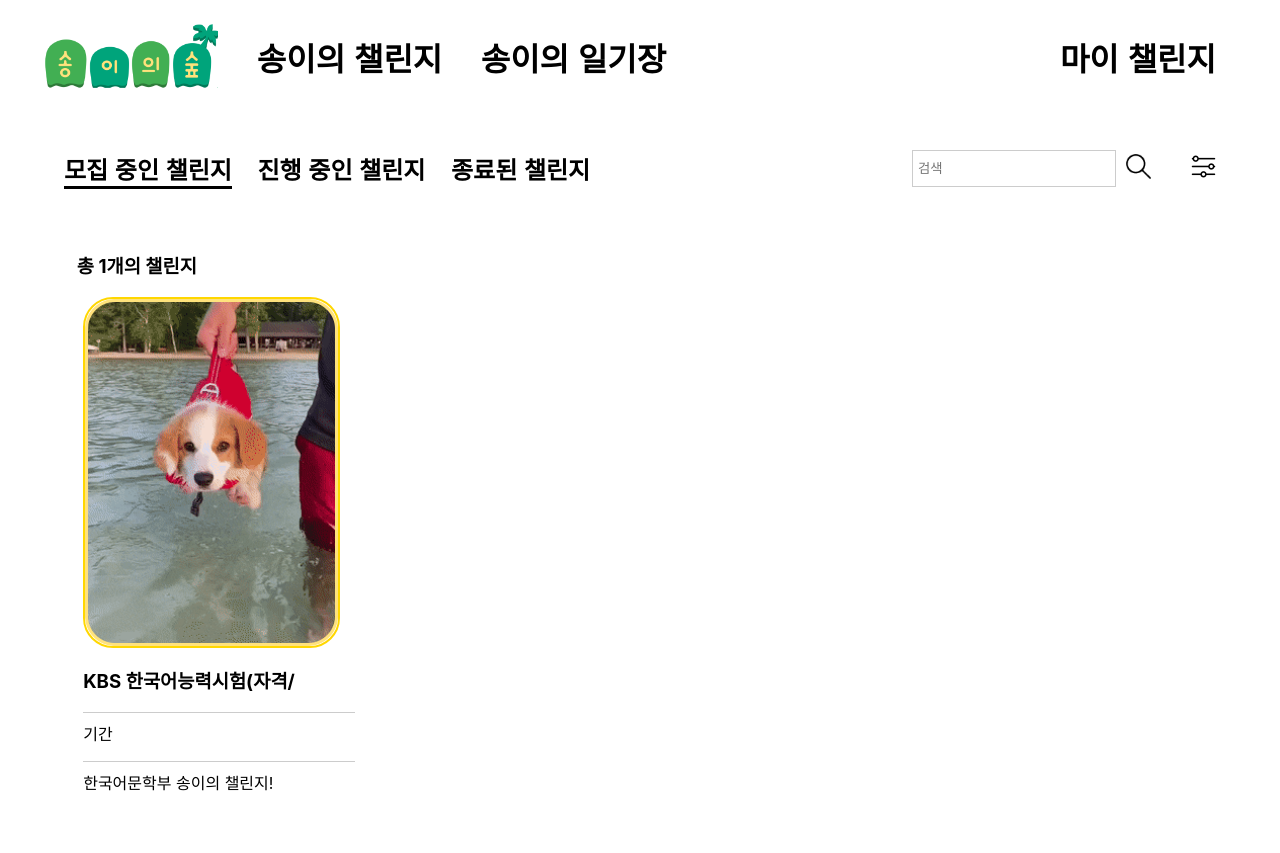
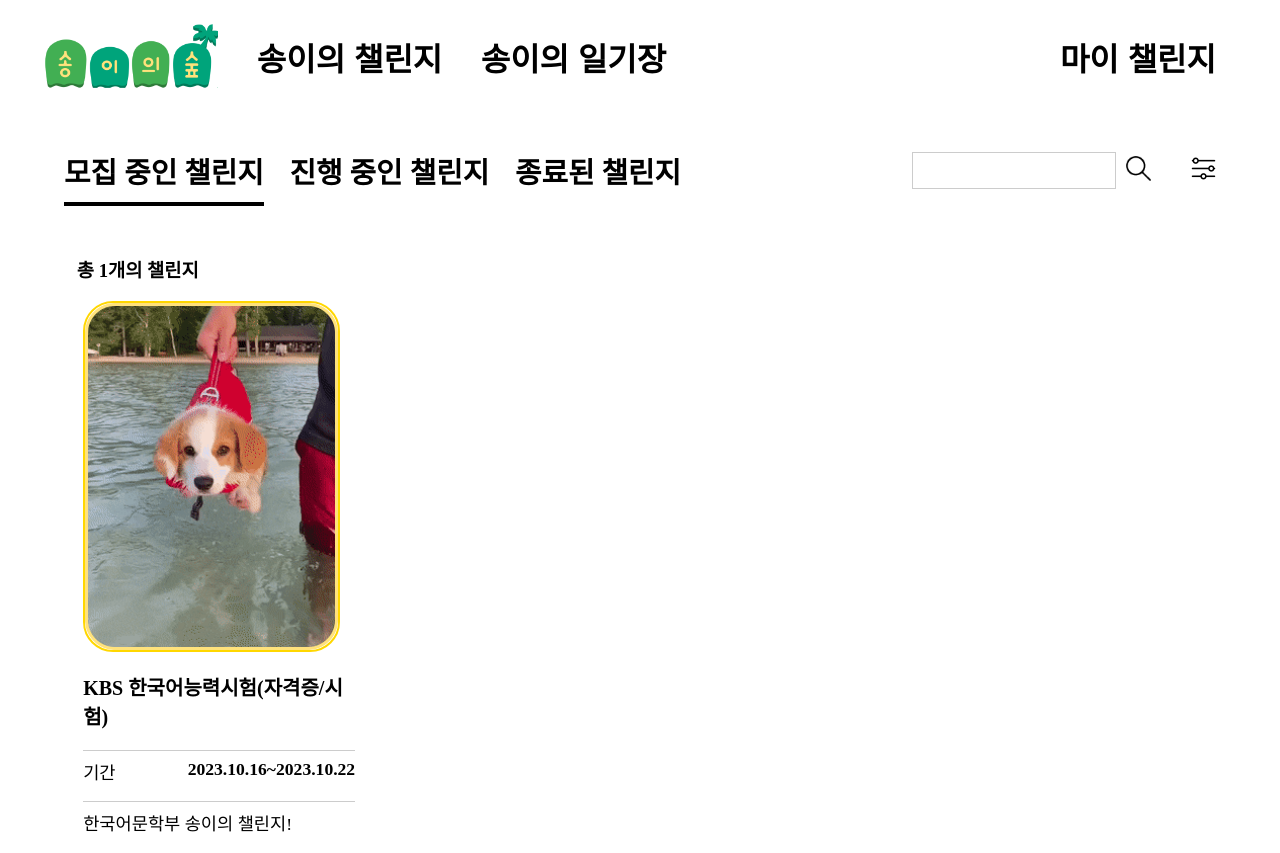
Before and after one commit to Songyee-Challenge/FE, a React (Create React App) app: page /songchallenge in a window 1280 px wide. Before the commit the page ends 810 px from the top, so only its background shows below. Built offline with nearby package versions, Linux system fonts and the light colour scheme; a web font is replaced by a local one.

Commit message:
[chore]폰트 적용

```diff
--- a/src/components/CompletedChallenge.jsx
+++ b/src/components/CompletedChallenge.jsx
@@ -1,10 +1,12 @@
 import React from 'react';
 import styled from 'styled-components';
+import example from '../images/exampleimage.png';
 import ProgressBar from './ProgressBar';
 
 const CompletedBox = styled.div`
     margin-left:3vw;
     margin-top:5vw;
+    font-family:'Pretendard';
 `;
 
 const CompletedList = styled.div`
@@ -21,7 +23,7 @@ const CompletedImageContainer = styled.div`
 `;
 
 const CompletedImage = styled.img`
-    width: 100%
+    width: 100%;
     height: auto;
     border-bottom: 1px solid #ccc;
 `;
@@ -47,7 +49,7 @@ const CompletedChallenge = () => {
             {/* {challenges.map(challenge=>( */}
             <CompletedList>
                 <CompletedImageContainer>
-                    <CompletedImage/>
+                    <CompletedImage src={example}/>
                 </CompletedImageContainer>
             <CompletedInfo>
                 <CompletedTitle>자바스크립트 챌린지 (자유 스터디)</CompletedTitle>
--- a/src/components/DetailBar.jsx
+++ b/src/components/DetailBar.jsx
@@ -19,7 +19,8 @@ const CustomButton = styled.button`
   cursor: pointer;
   position: relative;
   padding: 0;
-  font-size: 1.5rem;
+  font-family:'Pretendard';
+  font-size: 1.7rem;
   font-weight: bold;
   color: #000;
   margin-right: 2vw;
--- a/src/components/OngoingChallenge.jsx
+++ b/src/components/OngoingChallenge.jsx
@@ -1,10 +1,12 @@
 import React from 'react';
 import styled from 'styled-components';
+import example from '../images/exampleimage.png';
 import ProgressBar from './ProgressBar';
 
 const OngoingBox = styled.div`
     margin-left:3vw;
     margin-top:5vw;
+    font-family:'Pretendard';
 `;
 
 const OngoingList = styled.div`
@@ -47,7 +49,7 @@ const OngoingChallenge = () => {
             {/* {challenges.map(challenge=>()} */}
             <OngoingList>
                 <OngoingImageContainer>
-                    <OngoingImage/>
+                    <OngoingImage src={example}/>
                 </OngoingImageContainer>
             <OngoingInfo>
                 <OngoingTitle>배드민턴 챌린지 (운동)</OngoingTitle>
--- a/src/components/ProgressBar.jsx
+++ b/src/components/ProgressBar.jsx
@@ -4,6 +4,7 @@ import styled from 'styled-components';
 const ProgressBarContainer = styled.div`
   display: flex;
   align-items: center;
+  font-family:'Pretendard';
 `;
 
 const TextWrapper = styled.div`
--- a/src/components/RecruitingChallenge.jsx
+++ b/src/components/RecruitingChallenge.jsx
@@ -6,6 +6,7 @@ import example from '../images/exampleimage.png';
 const RecruitBox = styled.div`
     margin-left:3vw;
     margin-top:5vw;
+    font-family:'Pretendard';
 `;
 
 const RecruitList = styled.div`
@@ -34,12 +35,16 @@ const RecruitInfo = styled.div`
 
 const RecruitTitle = styled.h3`
     font-weight: bold;
+    font-size:1.25rem;
 `;
 
 const RecruitDetails = styled.p`
     margin-top: 0.5rem;
     border-top: 1px solid #ccc;
     padding-top: 0.5rem;
+    font-size:1.1rem;
+    display: flex;
+    justify-content: space-between;
 `;
 
 const RecruitingChallenge = ({challenges}) => {
@@ -58,8 +63,10 @@ const RecruitingChallenge = ({challenges}) => {
                     <RecruitImage src={example}/>
                 </RecruitImageContainer>
                 <RecruitInfo>
-                    <RecruitTitle>KBS 한국어능력시험(자격/</RecruitTitle>
-                    <RecruitDetails>기간</RecruitDetails>
+                    <RecruitTitle>KBS 한국어능력시험(자격증/시험)</RecruitTitle>
+                    <RecruitDetails>
+                        <span>기간</span>
+                        <span style={{fontWeight:'bold'}}>2023.10.16~2023.10.22</span></RecruitDetails>
                     <RecruitDetails>한국어문학부 송이의 챌린지!</RecruitDetails>
                 </RecruitInfo>
             </RecruitList>
--- a/src/components/TypeBar.jsx
+++ b/src/components/TypeBar.jsx
@@ -20,26 +20,23 @@ const CustomButton = styled.button`
   cursor: pointer;
   position: relative;
   padding: 0;
-  font-size: 1.5rem;
+  font-family:'Pretendard';
+  font-size: 1.8rem;
   font-weight: bold;
   color: #000;
   margin-right: 2vw;
   margin-top:30px;
   flex: 0 0 auto;
 
-  &:hover {
-    text-decoration: underline;
-  }
-
   &.active {
     &:after {
       content: '';
       display: block;
       position: absolute;
-      bottom: -3px;
+      bottom: -15px;
       left: 0;
       width: 100%;
-      height: 3px;
+      height: 4px;
       background-color: #000;
     }
   }
@@ -127,7 +124,7 @@ const TypeBar = ({ onSelectType }) => {
           </CustomButton>
         </div>
         <SearchContainer>
-            <SearchInput type="text" placeholder="검색"/>
+            <SearchInput type="text" />
             <SearchIcon src={searchicon} />
             <FilterIcon src={filter}/>
         </SearchContainer>
--- a/src/pages/ChallengeDetail.jsx
+++ b/src/pages/ChallengeDetail.jsx
@@ -4,6 +4,12 @@ import DetailBar from '../components/DetailBar';
 
 const Wrapper = styled.div`
     margin-top:50px;
+`;
+
+const Title = styled.p`
+    font-family:'Pretendard';
+    font-weight:bold;
+    font-size: 1.7rem;
 `;
 
 const SeparateLine = styled.hr`
@@ -17,7 +23,7 @@ const SeparateLine = styled.hr`
 const ChallengeDetail = () => {
     return (
         <Wrapper>
-            <h2>모집 중인 챌린지</h2>
+            <Title>모집 중인 챌린지</Title>
             <SeparateLine/>
             <DetailBar/>
         </Wrapper>
```
